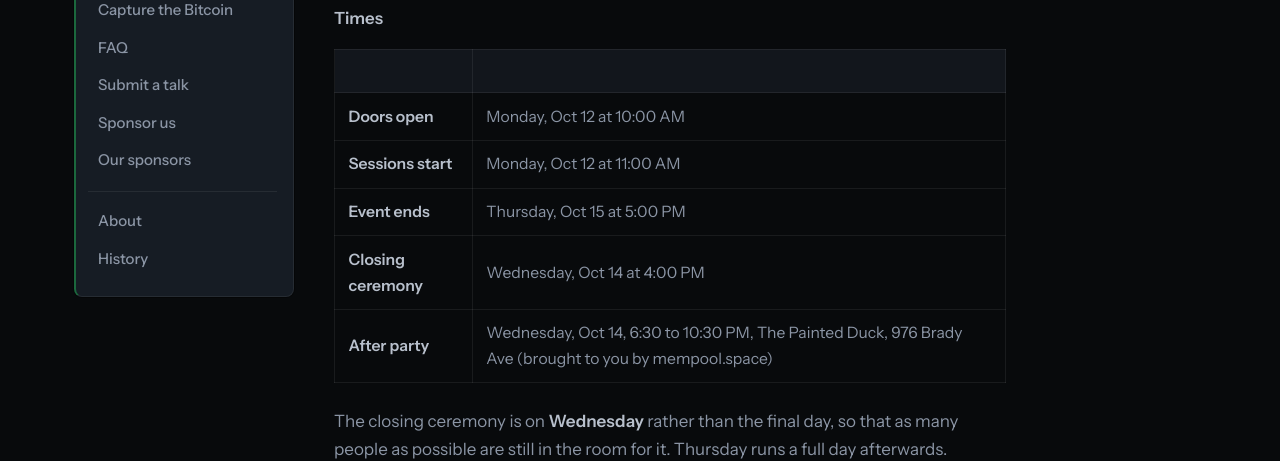
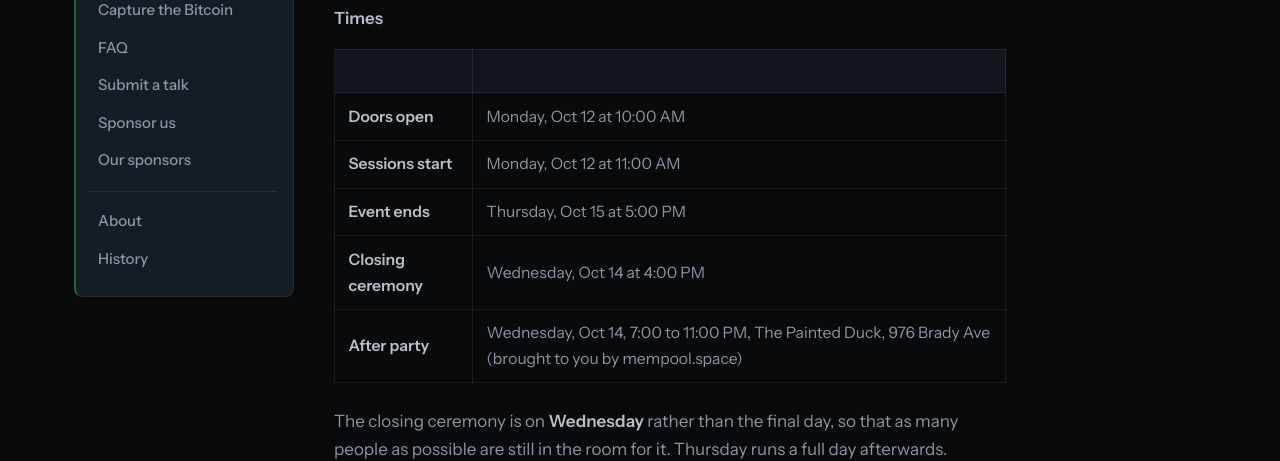
Before and after one commit to TABConf/8.tabconf.com, a Jekyll site: the page built from schedule.md, in a window 1280 px wide and 1277 px high. Shown: the part 325-786 px from the top of the window. Built offline with Jekyll 4.4.1, drawn with Linux system fonts in a browser that asks for light colours.

Commit message:
After party 7 to 11 PM

```diff
--- a/schedule.md
+++ b/schedule.md
@@ -19,7 +19,7 @@ TABConf’s schedule is **open source**: sessions and villages are organized in
 | **Sessions start** | Monday, Oct 12 at 11:00 AM |
 | **Event ends** | Thursday, Oct 15 at 5:00 PM |
 | **Closing ceremony** | Wednesday, Oct 14 at 4:00 PM |
-| **After party** | Wednesday, Oct 14, 6:30 to 10:30 PM, The Painted Duck, 976 Brady Ave (brought to you by mempool.space) |
+| **After party** | Wednesday, Oct 14, 7:00 to 11:00 PM, The Painted Duck, 976 Brady Ave (brought to you by mempool.space) |
 
 The closing ceremony is on **Wednesday** rather than the final day, so that as many people as possible are still in the room for it. Thursday runs a full day afterwards.
 
```
